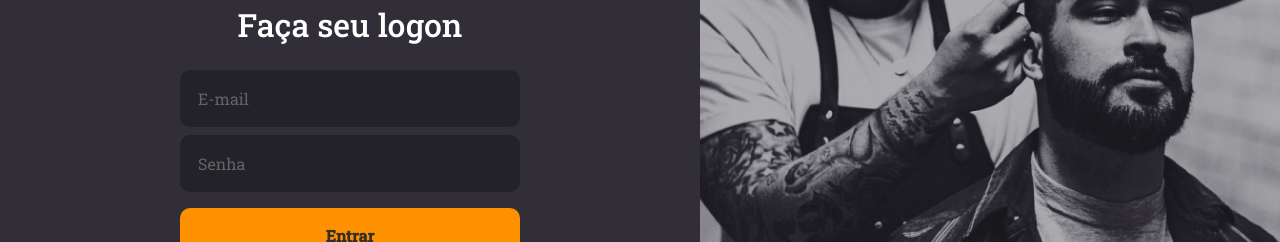
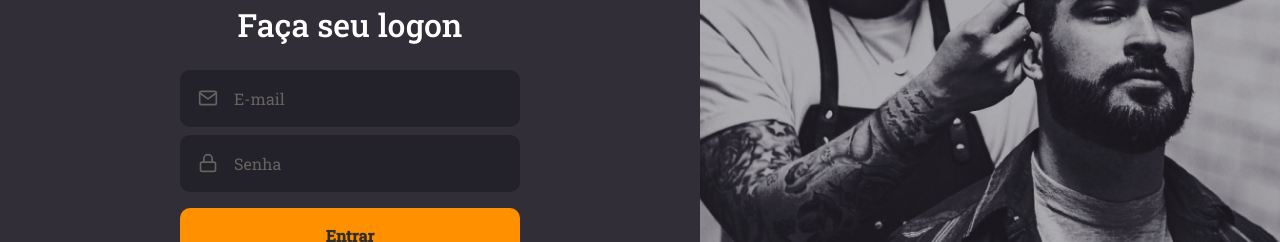
Before and after one commit to IlgssonBraga/gobarber-web, a React (Create React App) app: page / in a window 1280 px wide. Shown: the part 289-531 px from the top of the page. Built offline with nearby package versions, Linux system fonts and the light colour scheme.

Commit message:
feat: button and input components

```diff
--- /dev/null
+++ b/src/components/Button/index.tsx
@@ -0,0 +1,13 @@
+import React, { ButtonHTMLAttributes } from 'react';
+
+import { Container } from './styles';
+
+type ButtonProps = ButtonHTMLAttributes<HTMLButtonElement>;
+
+const Button: React.FC<ButtonProps> = ({ children, ...rest }) => (
+    <Container type="button" {...rest}>
+        {children}
+    </Container>
+);
+
+export default Button;
--- /dev/null
+++ b/src/components/Button/styles.ts
@@ -0,0 +1,19 @@
+import styled from 'styled-components';
+import { shade } from 'polished';
+
+export const Container = styled.button`
+    background: #ff9000;
+    border-radius: 10px;
+    height: 56px;
+    border: 0;
+    color: #312e28;
+    padding: 0 16px;
+    width: 100%;
+    font-weight: bold;
+    margin-top: 16px;
+    transition: background-color 0.2s;
+
+    &:hover {
+        background: ${shade(0.2, '#ff9000')};
+    }
+`;
--- /dev/null
+++ b/src/components/Input/index.tsx
@@ -0,0 +1,18 @@
+import React, { InputHTMLAttributes } from 'react';
+import { IconBaseProps } from 'react-icons';
+
+import { Container } from './styles';
+
+interface InputProps extends InputHTMLAttributes<HTMLInputElement> {
+    name: string;
+    icon: React.ComponentType<IconBaseProps>;
+}
+
+const Input: React.FC<InputProps> = ({ icon: Icon, ...rest }) => (
+    <Container>
+        {Icon && <Icon size={20} />}
+        <input {...rest} />
+    </Container>
+);
+
+export default Input;
--- /dev/null
+++ b/src/components/Input/styles.ts
@@ -0,0 +1,31 @@
+import styled from 'styled-components';
+
+export const Container = styled.div`
+    background: #232129;
+    border-radius: 10px;
+    border: 2px solid #232129;
+    padding: 16px;
+    width: 100%;
+    display: flex;
+    align-items: center;
+    color: #666360;
+
+    & + div {
+        margin-top: 8px;
+    }
+
+    input {
+        flex: 1;
+        background: transparent;
+        border: 0;
+        color: #f4ede8;
+
+        &::placeholder {
+            color: #666360;
+        }
+    }
+
+    > svg {
+        margin-right: 16px;
+    }
+`;
--- a/src/pages/SignIn/index.tsx
+++ b/src/pages/SignIn/index.tsx
@@ -1,5 +1,8 @@
 import React from 'react';
-import { FiLogIn } from 'react-icons/fi';
+import { FiLogIn, FiMail, FiLock } from 'react-icons/fi';
+
+import Input from '../../components/Input';
+import Button from '../../components/Button';
 
 import { Container, Content, Background } from './styles';
 import logo from '../../assets/logo.svg';
@@ -10,9 +13,14 @@
             <img src={logo} alt="GoBarber" />
             <form>
                 <h1>Faça seu logon</h1>
-                <input placeholder="E-mail" />
-                <input type="password" placeholder="Senha" />
-                <button type="submit">Entrar</button>
+                <Input name="email" icon={FiMail} placeholder="E-mail" />
+                <Input
+                    name="password"
+                    icon={FiLock}
+                    type="password"
+                    placeholder="Senha"
+                />
+                <Button type="submit">Entrar</Button>
                 <a href="forgot">Esqueci minha senha</a>
             </form>
             <a href="a">
--- a/src/pages/SignIn/styles.ts
+++ b/src/pages/SignIn/styles.ts
@@ -23,40 +23,6 @@
 
         h1 {
             margin-bottom: 24px;
-        }
-
-        input {
-            background: #232129;
-            border-radius: 10px;
-            border: 2px solid #232129;
-            padding: 16px;
-            width: 100%;
-            color: #f4ede8;
-
-            &::placeholder {
-                color: #666360;
-            }
-
-            & + input {
-                margin-top: 8px;
-            }
-        }
-
-        button {
-            background: #ff9000;
-            border-radius: 10px;
-            height: 56px;
-            border: 0;
-            color: #312e28;
-            padding: 0 16px;
-            width: 100%;
-            font-weight: bold;
-            margin-top: 16px;
-            transition: background-color 0.2s;
-
-            &:hover {
-                background: ${shade(0.2, '#ff9000')};
-            }
         }
 
         a {
```
Also changed, not shown: .eslintrc.json.
